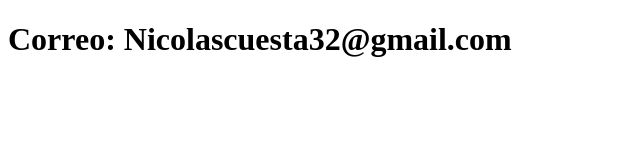
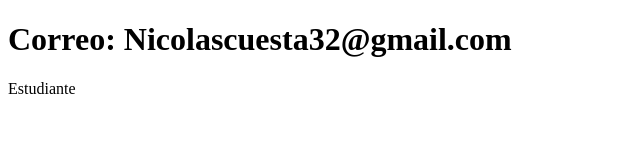
Before and after one commit to NicolasCuesta/Sistema-de-registro, a plain HTML site: page contacto.html in a window 1280 px wide. Shown: the full height of the page, 0-640 px from the left. Drawn offline with Linux system fonts and the light colour scheme.

Commit message:
Actualiza el contacto

```diff
--- a/contacto.html
+++ b/contacto.html
@@ -7,5 +7,6 @@
 </head>
 <body>
     <h1>Correo: Nicolascuesta32@gmail.com</h1>
+    <p>Estudiante</p>
 </body>
 </html>
```
Also changed, not shown: index.html (+1 -1 lines).
